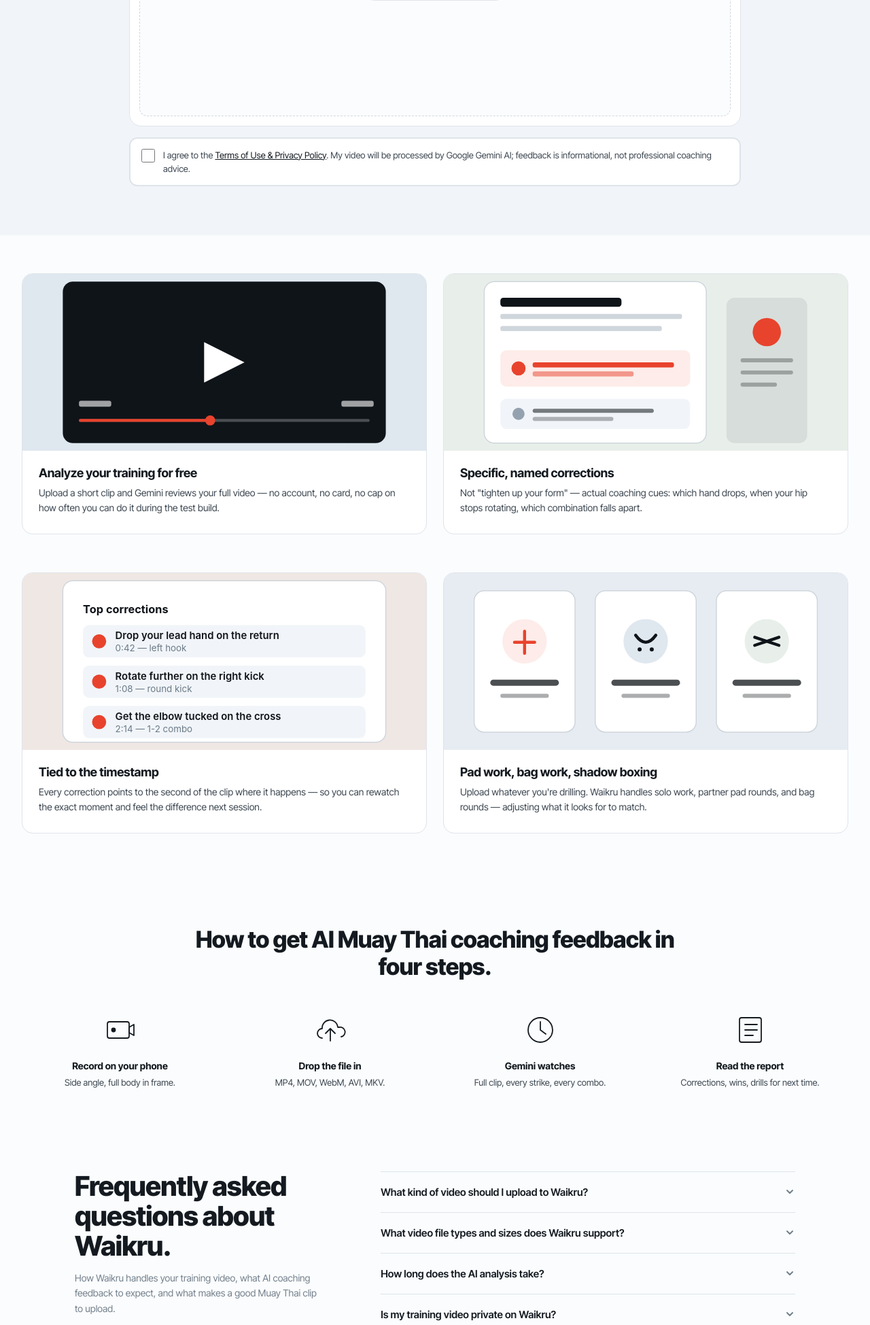
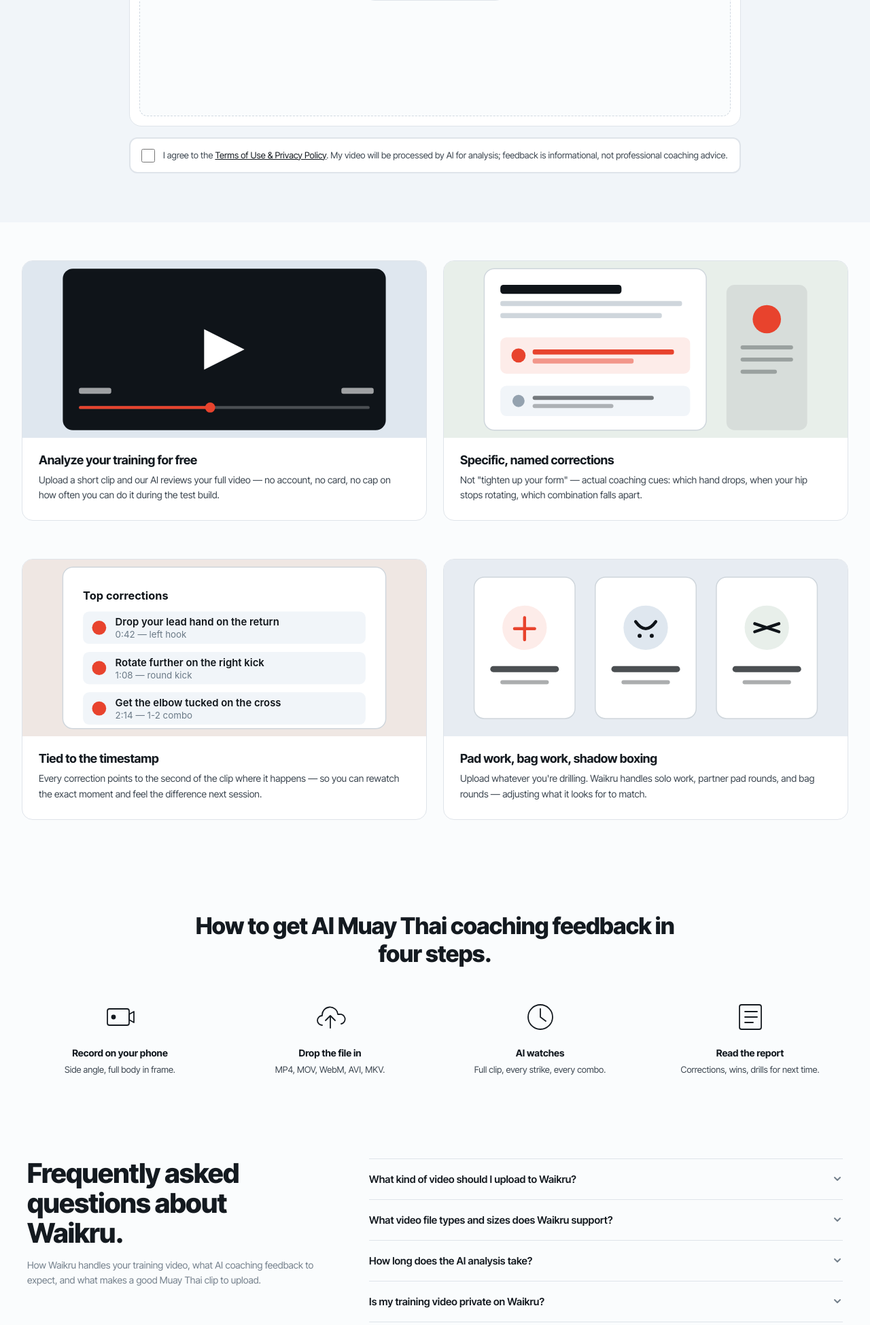
Before and after one commit to waikru/waikru-app, a Flask app: page / in a window 1280 px wide. Shown: the part 780-2729 px from the top of the page at 68% size. Run offline with Flask 3, Linux system fonts and the light colour scheme.

Commit message:
ui: results page nav matches homepage, remove all Gemini references, faq-wrap wider, format chips hidden, helper text removed

```diff
--- a/templates/index.html
+++ b/templates/index.html
@@ -85,12 +85,12 @@
           {
             "@type": "Question",
             "name": "Is my training video private on Waikru?",
-            "acceptedAnswer": { "@type": "Answer", "text": "Your video is sent to Google Gemini for analysis and deleted from Waikru's servers immediately after the report is generated. Waikru does not store, share, or sell your footage." }
+            "acceptedAnswer": { "@type": "Answer", "text": "Your video is sent to our AI for analysis and deleted from Waikru's servers immediately after the report is generated. Waikru does not store, share, or sell your footage." }
           },
           {
             "@type": "Question",
             "name": "How accurate is the AI Muay Thai feedback?",
-            "acceptedAnswer": { "@type": "Answer", "text": "Gemini reliably catches stance, hand position, and obvious mechanical issues. Treat it as a second pair of eyes between sessions — not a replacement for a qualified coach." }
+            "acceptedAnswer": { "@type": "Answer", "text": "Our AI reliably catches stance, hand position, and obvious mechanical issues. Treat it as a second pair of eyes between sessions — not a replacement for a qualified coach." }
           },
           {
             "@type": "Question",
@@ -760,7 +760,7 @@
       grid-template-columns: 0.85fr 1.4fr;
       gap: 56px;
       align-items: start;
-      max-width: 1060px;
+      max-width: 1200px;
       margin: 0 auto;
     }
     .faq-side h2 {
@@ -1162,7 +1162,7 @@
     <div class="terms-row">
       <input type="checkbox" id="termsCheck" onchange="updateAnalyzeBtn()">
       <label for="termsCheck">
-        I agree to the <a onclick="openTerms(event)">Terms of Use &amp; Privacy Policy</a>. My video will be processed by Google Gemini AI; feedback is informational, not professional coaching advice.
+        I agree to the <a onclick="openTerms(event)">Terms of Use &amp; Privacy Policy</a>. My video will be processed by AI for analysis; feedback is informational, not professional coaching advice.
       </label>
     </div>
 
@@ -1189,7 +1189,7 @@
         </div>
         <div class="feature-text">
           <h3>Analyze your training for free</h3>
-          <p>Upload a short clip and Gemini reviews your full video — no account, no card, no cap on how often you can do it during the test build.</p>
+          <p>Upload a short clip and our AI reviews your full video — no account, no card, no cap on how often you can do it during the test build.</p>
         </div>
       </div>
 
@@ -1318,7 +1318,7 @@
             <path d="M28 16 v12 l8 6"/>
           </svg>
         </div>
-        <h4>Gemini watches</h4>
+        <h4>AI watches</h4>
         <p>Full clip, every strike, every combo.</p>
       </div>
       <div class="step-item">
@@ -1370,14 +1370,14 @@
             Is my training video private on Waikru?
             <svg class="faq-chevron" viewBox="0 0 16 16" fill="none" stroke="currentColor" stroke-width="2" stroke-linecap="round" stroke-linejoin="round"><path d="M4 6l4 4 4-4"/></svg>
           </summary>
-          <div class="faq-answer">Your video is sent to Google Gemini for analysis and deleted from Waikru's servers immediately after the report is generated. Waikru does not store, share, or sell your footage.</div>
+          <div class="faq-answer">Your video is sent to our AI for analysis and deleted from Waikru's servers immediately after the report is generated. Waikru does not store, share, or sell your footage.</div>
         </details>
         <details class="faq-item">
           <summary>
             How accurate is the AI Muay Thai feedback?
             <svg class="faq-chevron" viewBox="0 0 16 16" fill="none" stroke="currentColor" stroke-width="2" stroke-linecap="round" stroke-linejoin="round"><path d="M4 6l4 4 4-4"/></svg>
           </summary>
-          <div class="faq-answer">Gemini reliably catches stance, hand position, and obvious mechanical issues. Treat it as a second pair of eyes between sessions — not a replacement for a qualified coach.</div>
+          <div class="faq-answer">Our AI reliably catches stance, hand position, and obvious mechanical issues. Treat it as a second pair of eyes between sessions — not a replacement for a qualified coach.</div>
         </details>
         <details class="faq-item">
           <summary>
@@ -1441,7 +1441,7 @@
     <div class="faq-wrap" style="display:block;max-width:680px;margin:0 auto;">
       <h2 id="about-title" style="font-size:clamp(24px,3vw,36px);font-weight:800;letter-spacing:-0.5px;color:var(--text-strong);margin-bottom:20px;">About Waikru</h2>
       <p style="color:var(--text-muted);font-size:16px;line-height:1.7;margin-bottom:16px;">Waikru is an AI coaching tool built for Muay Thai practitioners who want honest, specific technique feedback between sessions. Upload a clip of your pad work, bag work, or shadow boxing and get a detailed report back in under two minutes.</p>
-      <p style="color:var(--text-muted);font-size:16px;line-height:1.7;margin-bottom:16px;">Powered by Google Gemini 2.5 Flash, Waikru watches your full video and returns timestamped corrections — not generic advice. Think of it as a second pair of eyes when your coach isn't in the room.</p>
+      <p style="color:var(--text-muted);font-size:16px;line-height:1.7;margin-bottom:16px;">Waikru watches your full video and returns timestamped corrections — not generic advice. Think of it as a second pair of eyes when your coach isn't in the room.</p>
       <p style="color:var(--text-muted);font-size:16px;line-height:1.7;">Built in Lehigh Valley, PA. Currently in test build — feedback welcome.</p>
     </div>
   </div>
@@ -1453,7 +1453,7 @@
     <div class="cta-wrap">
       <div class="cta-side">
         <h2 id="cta-title">Get AI Muay Thai coaching feedback for free.</h2>
-        <p>Drop a clip in and Gemini gets to work. Feedback usually arrives in under two minutes — no account required during the Waikru test build.</p>
+        <p>Drop a clip in and the AI gets to work. Feedback usually arrives in under two minutes — no account required during the Waikru test build.</p>
       </div>
       <div class="cta-card">
         <label for="emailFake">Your email (optional)</label>
@@ -1572,7 +1572,7 @@
     <p>Waikru and its operators are not liable for any injury, loss, or damage arising from your use of this service or any action taken based on feedback provided. By using Waikru you agree to hold harmless Waikru, its founders, and operators from any claims related to your training or use of this service.</p>
 
     <h3>Data Collection &amp; Processing</h3>
-    <p>By uploading a video you consent to the following: your video is transmitted to Google Gemini AI for analysis. Google may process and temporarily retain your video in accordance with their API terms of service. Waikru deletes your video from our servers immediately after analysis is complete. We do not store, share, or sell your video to any third parties.</p>
+    <p>By uploading a video you consent to the following: your video is transmitted to an AI service for analysis and may be temporarily retained for processing. Waikru deletes your video from our servers immediately after analysis is complete. We do not store, share, or sell your video to any third parties.</p>
 
     <h3>Content You Upload</h3>
     <p>You confirm that you own the rights to any video you upload, or have permission to use it. Do not upload videos of minors without guardian consent. Do not upload content depicting illegal activity.</p>
@@ -1761,7 +1761,7 @@
       if (xhr.status === 200) {
         const data = JSON.parse(xhr.responseText);
         if (data.job_id) {
-          document.getElementById('analyzingStep').textContent = 'Video uploaded. Gemini is analyzing...';
+          document.getElementById('analyzingStep').textContent = 'Video uploaded. AI is analyzing...';
           document.getElementById('progressFill').style.width = '42%';
           pollStatus(data.job_id);
         } else {
```
Also changed, not shown: templates/results.html (+33 -13 lines).
